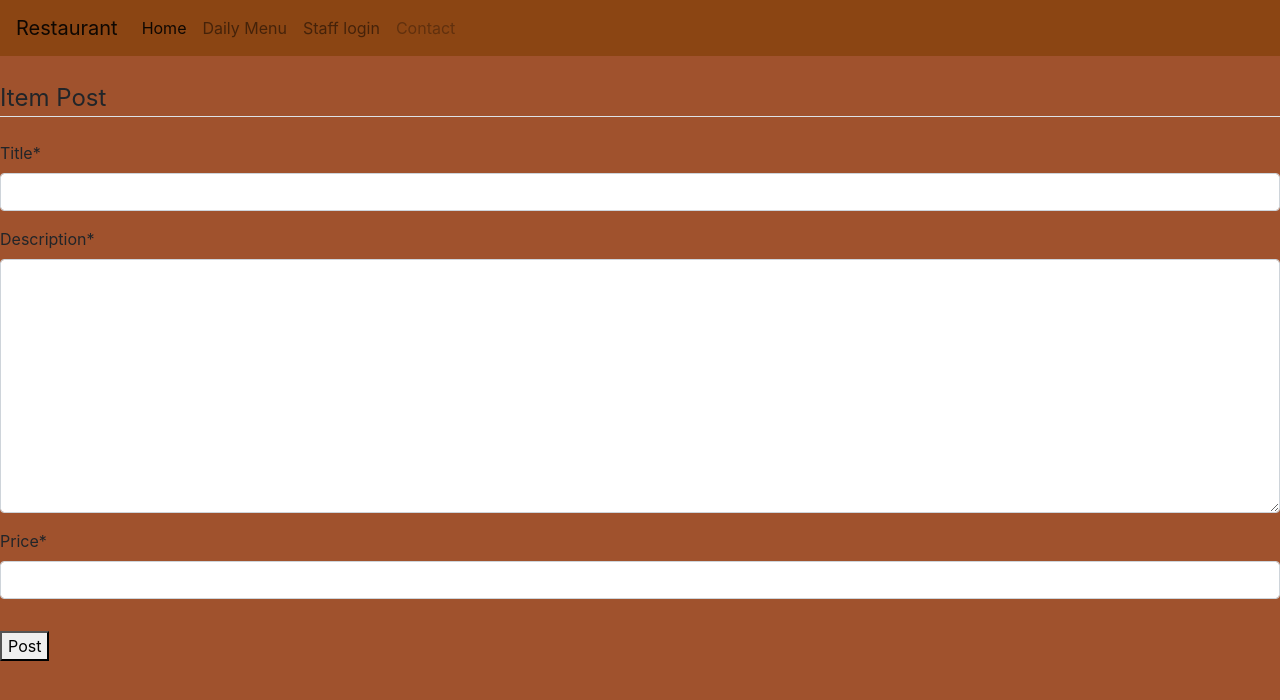
After one commit to madpineapple/django_restaurant, a Django app: page /dMenu/new/ in a window 1280 px wide. The commit adds this page. Shown: the top 700 px of the page. Run offline with Django 3.2, Linux system fonts and the light colour scheme; some libraries are stand-ins or nearby versions.

Commit message:
updated 5-15-19

```diff
--- a/main/models.py
+++ b/main/models.py
@@ -1,4 +1,5 @@
 from django.db import models
+from django.urls import reverse
 from django.utils import timezone
 from django.contrib.auth.models import User
 
@@ -13,6 +14,9 @@ class dMenu(models.Model):
     def __str__(self):
         return self.title
 
+    def get_absolute_url(self):
+        return reverse('main-dMenu', kwargs={'pk':self.pk})
+
 class bMenu(models.Model):
     bTitle = models.CharField(max_length=100)
     bDescription = models.TextField()
--- a/main/templates/main/dMenu.html
+++ b/main/templates/main/dMenu.html
@@ -15,6 +15,10 @@
     <h1>{{post.title}}</h1>
     <p>{{post.description}}</p>
     <p>{{post.price}}</p>
+    {% if user.is_authenticated %}
+          <a class="btn btn-secondary btn-sm mt-1 mb-1" href="#">Update</a>
+          <a class="btn btn-danger btn-sm mt-1 mb-1" href="#">Delete</a>
+        {% endif %}
   {% endfor %}
 </div>
 </div>
--- /dev/null
+++ b/main/templates/main/dMenu_form.html
@@ -0,0 +1,16 @@
+{% extends "main/base.html" %}
+{% load crispy_forms_tags %}
+{% block content %}
+  <div class="content-section">
+    <form  method="POST" enctype="multipart/form-data">
+      {% csrf_token %}
+      <fieldset class="form-group">
+        <legend class="border-bottom mb-4">Item Post</legend>
+        {{ form|crispy }}
+      </fieldset>
+      <div class="form-group">
+        <button type="btn btn-outline-info" type="submit">Post</button>
+      </div>
+    </form>
+  </div>
+{% endblock content %}
--- a/main/urls.py
+++ b/main/urls.py
@@ -1,9 +1,11 @@
 from django.urls import path
-from .views import dMenuListView
+from .views import dMenuListView, dMenuCreateView, dMenuUpdateView
 from .import views
 
 
 urlpatterns=[
     path('', views.home, name='main-home'),
-    path('dMenu/',dMenuListView.as_view(), name='main-dMenu')
+    path('dMenu/',dMenuListView.as_view(), name='main-dMenu'),
+    path('dMenu/new/',dMenuCreateView.as_view(), name='post-create'),
+    path('dMenu/<int:pk>/update/',dMenuUpdateView.as_view(), name='post-update')
 ]
--- a/main/views.py
+++ b/main/views.py
@@ -1,6 +1,11 @@
 from django.shortcuts import render
+from django.db.models import Q
+from django.contrib.auth.mixins import LoginRequiredMixin, UserPassesTestMixin
 from django.contrib.auth.models import User
-from django.views.generic import ListView
+from django.views.generic import (ListView,
+    CreateView,
+    UpdateView,
+    DeleteView)
 from .models import dMenu
 
 
@@ -19,3 +24,15 @@ class dMenuListView(ListView):
     template_name = 'main/dMenu.html'
     context_object_name = 'post'
     ordering = ['-date_posted']
+
+class dMenuCreateView(CreateView):
+    model = dMenu
+    fields = ['title','description', 'price' ]
+
+
+
+
+
+class dMenuUpdateView(LoginRequiredMixin,UserPassesTestMixin, UpdateView):
+    model = dMenu
+    fields = ['title', 'description', 'price']
```
Also changed, not shown: db.sqlite3.
